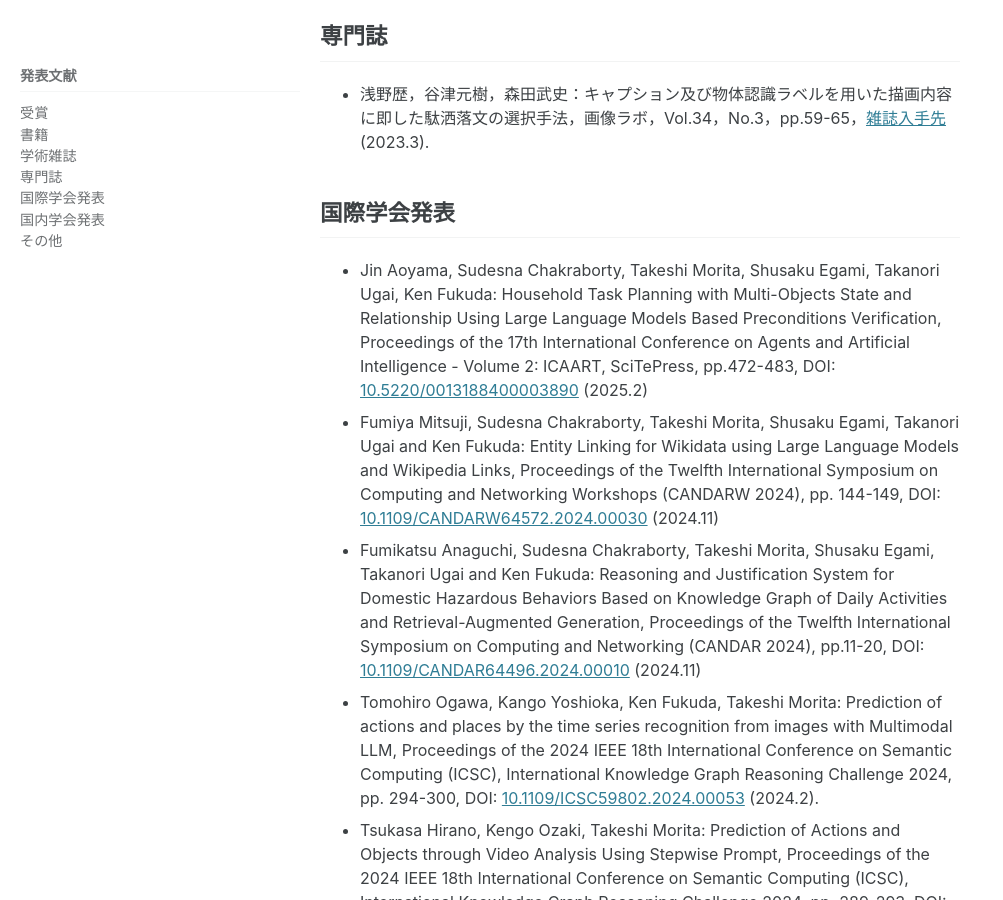
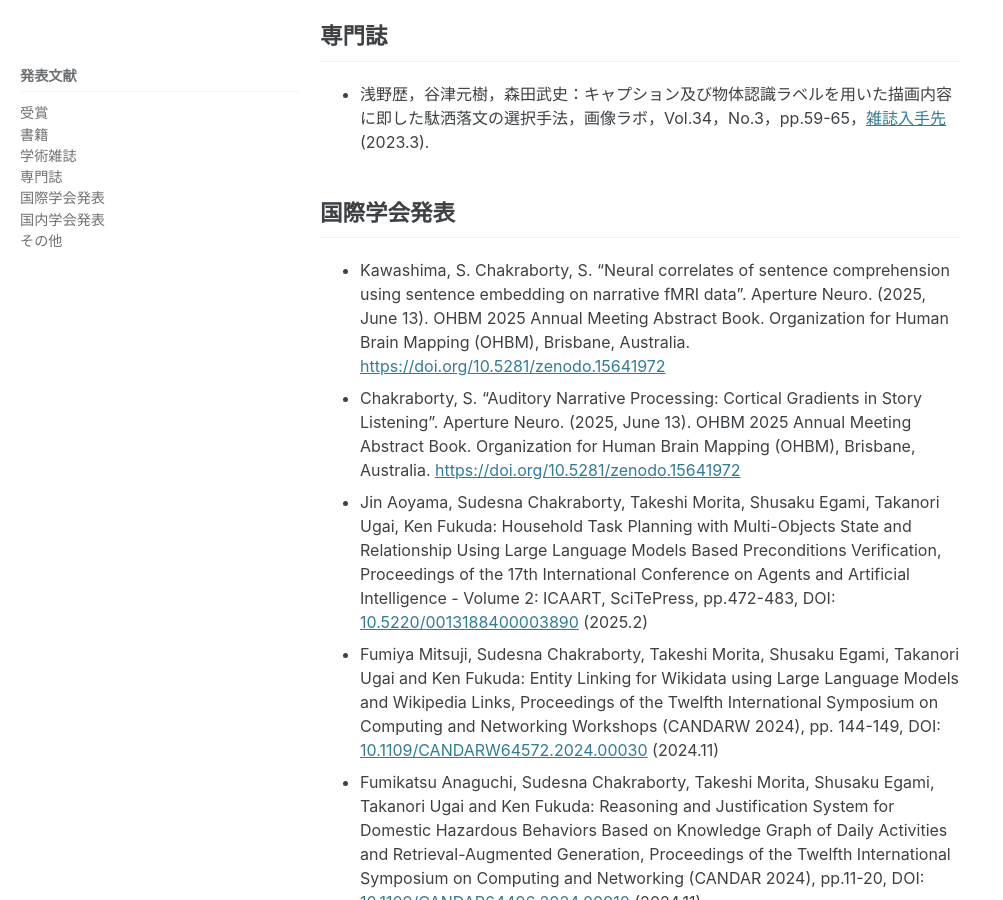
Before and after one commit to ke-lab-it-agu/ke-lab-it-agu.github.io, a Jekyll site: the page built from publications.md, in a window 1280 px wide and 900 px high, scrolled down 1086 px. Shown: the whole window, without its empty margins (0-1003 px from the left). Built offline with Jekyll 4.4.1, drawn with Linux system fonts in a browser that asks for light colours; cached includes are drawn as plain includes.

Commit message:
update index and publications

```diff
--- a/publications.md
+++ b/publications.md
@@ -28,6 +28,8 @@ sidebar:
 
 ## 国際学会発表
 
+- Kawashima, S. Chakraborty, S. "Neural correlates of sentence comprehension using sentence embedding on narrative fMRI data". Aperture Neuro. (2025, June 13). OHBM 2025 Annual Meeting Abstract Book. Organization for Human Brain Mapping (OHBM), Brisbane, Australia. [https://doi.org/10.5281/zenodo.15641972](https://doi.org/10.5281/zenodo.15641972)
+- Chakraborty, S. "Auditory Narrative Processing: Cortical Gradients in Story Listening". Aperture Neuro. (2025, June 13). OHBM 2025 Annual Meeting Abstract Book. Organization for Human Brain Mapping (OHBM), Brisbane, Australia. [https://doi.org/10.5281/zenodo.15641972](https://doi.org/10.5281/zenodo.15641972)
 - Jin Aoyama, Sudesna Chakraborty, Takeshi Morita, Shusaku Egami, Takanori Ugai, Ken Fukuda: Household Task Planning with Multi-Objects State and Relationship Using Large Language Models Based Preconditions Verification, Proceedings of the 17th International Conference on Agents and Artificial Intelligence - Volume 2: ICAART, SciTePress, pp.472-483, DOI: [10.5220/0013188400003890](https://doi.org/10.5220/0013188400003890) (2025.2) <!-- 2025/2/24 -->
 - Fumiya Mitsuji, Sudesna Chakraborty, Takeshi Morita, Shusaku Egami, Takanori Ugai and Ken Fukuda: Entity Linking for Wikidata using Large Language Models and Wikipedia Links, Proceedings of the Twelfth International Symposium on Computing and Networking Workshops (CANDARW 2024), pp. 144-149, DOI: [10.1109/CANDARW64572.2024.00030](https://doi.org/10.1109/CANDARW64572.2024.00030) (2024.11) <!-- 2024/11/29 -->
 - Fumikatsu Anaguchi, Sudesna Chakraborty, Takeshi Morita, Shusaku Egami, Takanori Ugai and Ken Fukuda: Reasoning and Justification System for Domestic Hazardous Behaviors Based on Knowledge Graph of Daily Activities and Retrieval-Augmented Generation, Proceedings of the Twelfth International Symposium on Computing and Networking (CANDAR 2024), pp.11-20, DOI: [10.1109/CANDAR64496.2024.00010](https://doi.org/10.1109/CANDAR64496.2024.00010) (2024.11) <!-- 2024/11/27 -->
```
Also changed, not shown: index.md (+1 -0 lines).
